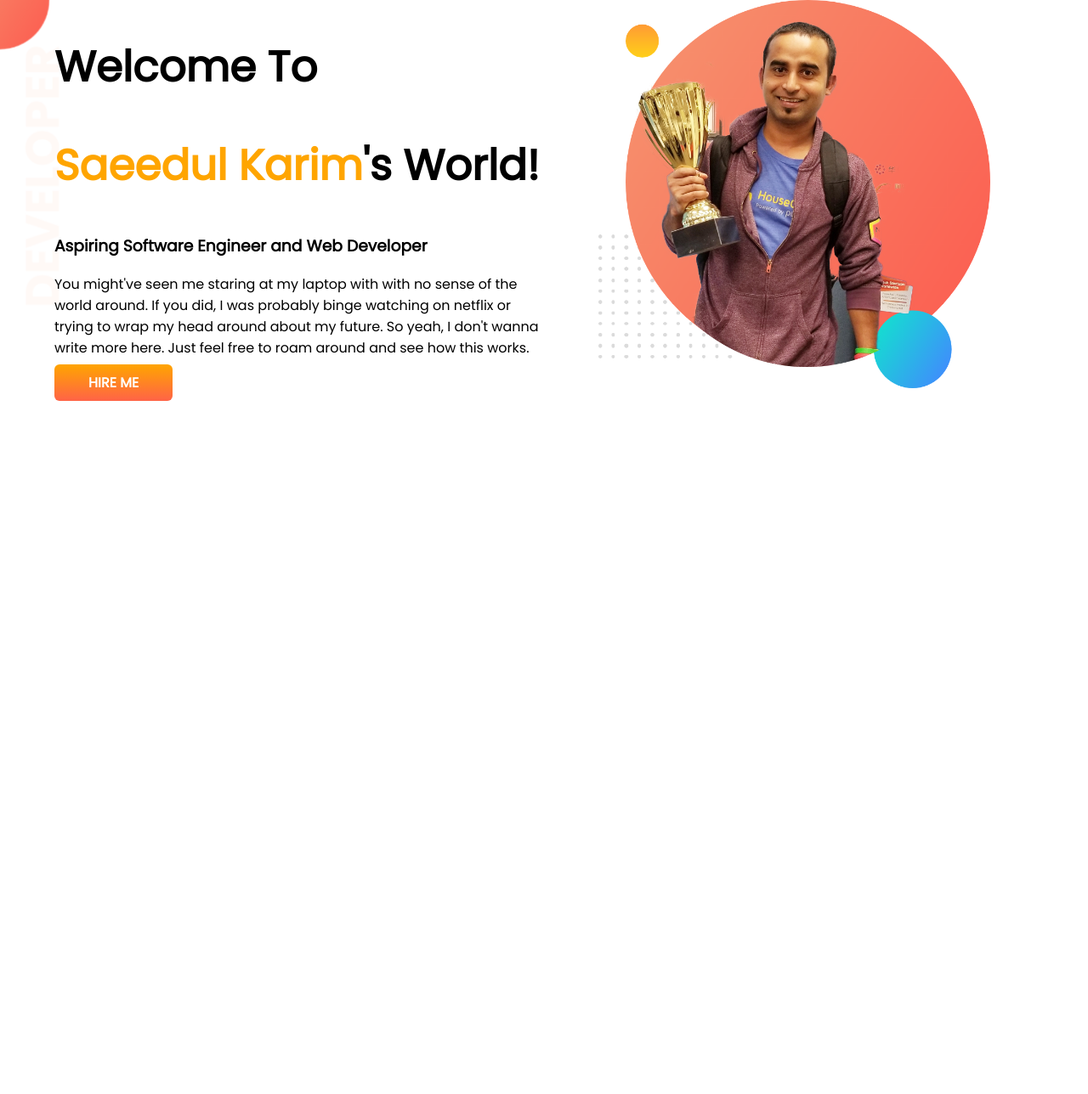
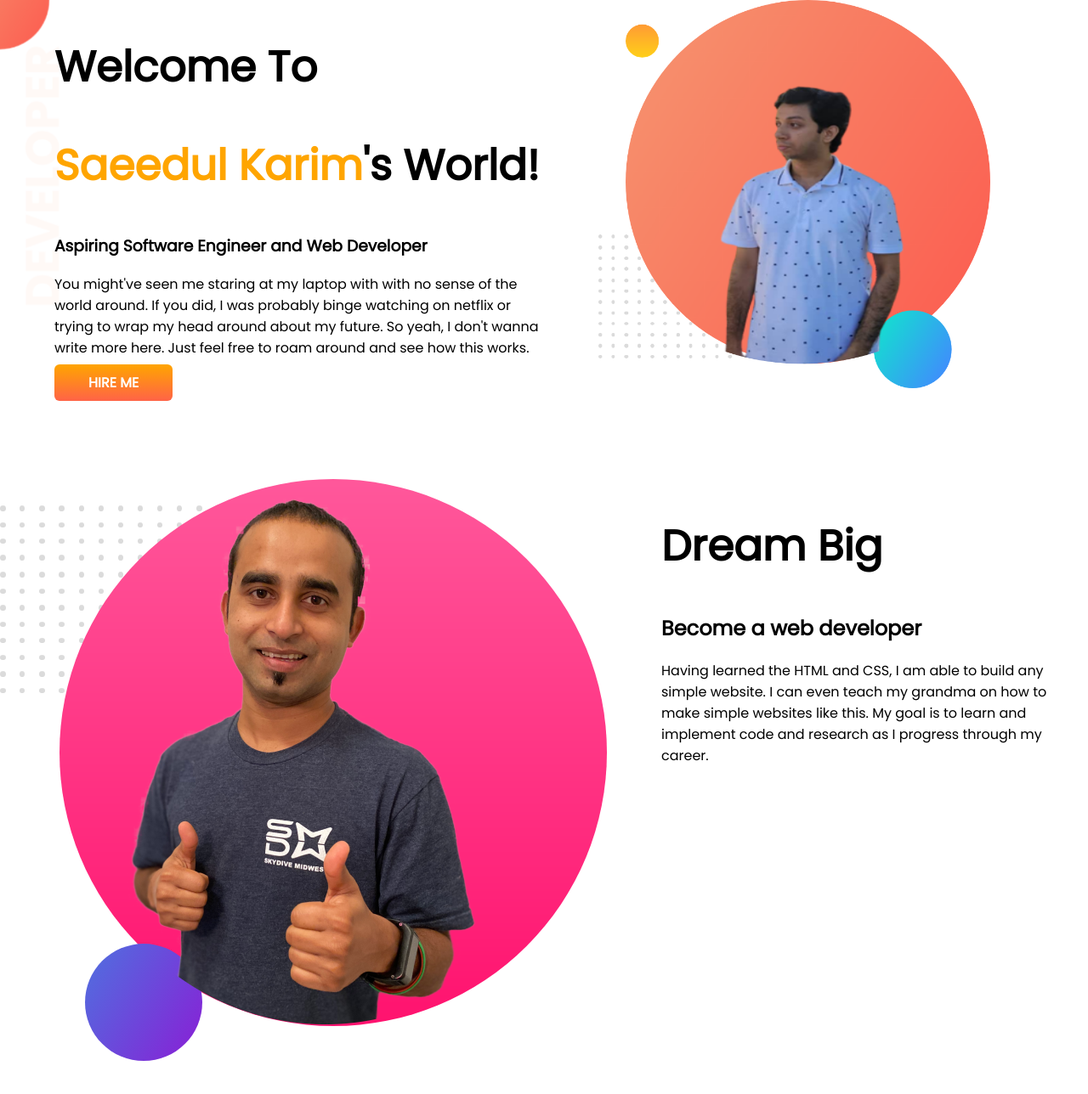
Before and after one commit to Saeedul/developer-portfolio, a plain HTML site: page index.html in a window 1280 px wide. Shown: the whole page at 85% size. Before the commit the page ends 800 px from the top, so only its background shows below. Drawn offline with Linux system fonts and the light colour scheme.

Commit message:
pic changed

```diff
--- a/index.html
+++ b/index.html
@@ -26,7 +26,19 @@
                 ME</a>
         </div>
         <div class="half-width">
-            <img src="images/jhankar.png" alt="">
+            <img src="/images/my-pic.png" alt="">
+        </div>
+    </section>
+    <section class="dream-big">
+        <div>
+            <img src="images/jhankar2.png" alt="">
+        </div>
+        <div class="half-width">
+            <h1>Dream Big</h1>
+            <h2>Become a web developer</h2>
+            <p>Having learned the HTML and CSS, I am able to build any simple website. I can even teach my grandma on
+                how to make simple websites like this. My goal is to learn and implement code and research as I progress
+                through my career.</p>
         </div>
     </section>
 </body>
--- a/style.css
+++ b/style.css
@@ -13,6 +13,7 @@ h1 {
 
 section {
     display: flex;
+    margin-bottom: 100px;
 }
 
 .half-width {
```
Also changed, not shown: images/my-pic.png (added).
